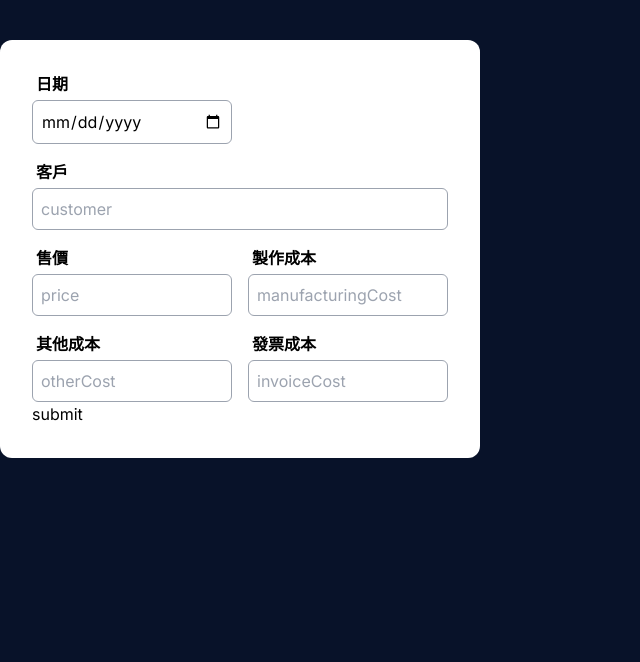
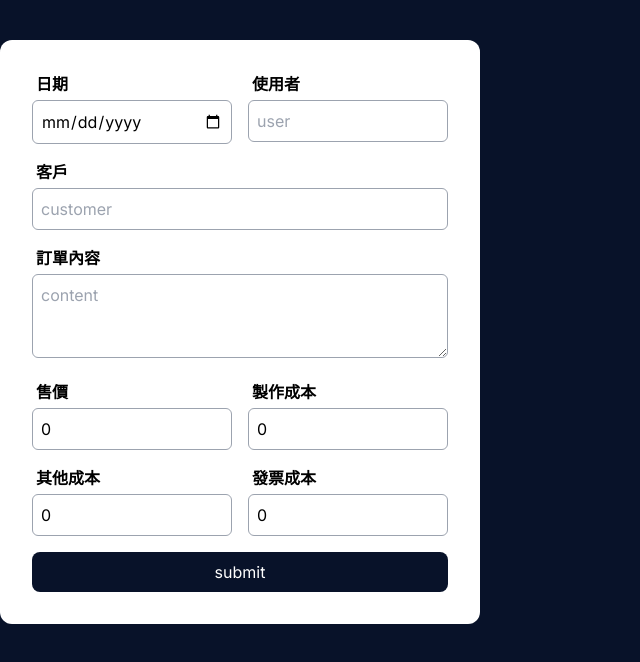
Before and after one commit to alnwangchi/semicolon-design, a Next.js app: page /react-hook-form in a window 1280 px wide. Shown: the top 662 px of the page, without its empty margins (0-640 px from the left). Built offline with nearby package versions, Linux system fonts and the light colour scheme.

Commit message:
feat: add toast and rest after submitting

```diff
--- a/package.json
+++ b/package.json
@@ -14,6 +14,7 @@
     "@types/react": "18.2.6",
     "@types/react-dom": "18.2.4",
     "autoprefixer": "10.4.14",
+    "dayjs": "^1.11.7",
     "eslint": "8.41.0",
     "eslint-config-next": "13.4.3",
     "googleapis": "^118.0.0",
@@ -22,6 +23,7 @@
     "react": "18.2.0",
     "react-dom": "18.2.0",
     "react-hook-form": "^7.43.9",
+    "react-hot-toast": "^2.4.1",
     "tailwindcss": "3.3.2",
     "typescript": "5.0.4"
   }
--- a/src/app/globals.css
+++ b/src/app/globals.css
@@ -11,6 +11,9 @@
   }
   input {
     @apply p-2 min-h-[36px] border border-gray-400 w-full rounded-md outline-none bg-transparent relative z-50;
+  }
+  textarea {
+    @apply p-2 min-h-[84px] border border-gray-400 w-full rounded-md outline-none bg-transparent relative z-50;
   }
   label {
     @apply pl-1 mb-1 inline-block
--- a/src/app/layout.tsx
+++ b/src/app/layout.tsx
@@ -1,8 +1,9 @@
 import { Inter } from 'next/font/google';
+
 import './globals.css';
+import { Toaster } from 'react-hot-toast';
 
 const inter = Inter({ subsets: ['latin'] });
-
 export const metadata = {
   title: 'Semicolon Record App',
 };
@@ -10,7 +11,12 @@ export const metadata = {
 export default function RootLayout({ children }: { children: React.ReactNode }) {
   return (
     <html lang='en'>
-      <body className={`${inter.className} bg-primary container mx-auto pt-10`}>{children}</body>
+      <body className={`${inter.className} bg-primary container mx-auto pt-10`}>
+        <div>
+          <Toaster />
+        </div>
+        {children}
+      </body>
     </html>
   );
 }
--- a/src/app/react-hook-form/page.tsx
+++ b/src/app/react-hook-form/page.tsx
@@ -1,17 +1,33 @@
 'use client';
+import { successNotify } from '@/utils/toast';
 import React from 'react';
 import { useForm } from 'react-hook-form';
+
+const defaultValues = {
+  date: '',
+  user: '',
+  customer: '',
+  content: '',
+  price: 0,
+  manufacturingCost: 0,
+  otherCost: 0,
+  invoiceCost: 0,
+};
 
 export default function App() {
   const {
     register,
     handleSubmit,
+    reset,
     formState: { errors },
-  } = useForm();
+  } = useForm({
+    defaultValues,
+  });
 
   const onSubmit = async (data: any) => {
     console.log(data);
 
+    try {
       const rawResponse = await fetch('/api/submit', {
         method: 'POST',
         headers: {
@@ -22,7 +38,12 @@ export default function App() {
       });
 
       const content = await rawResponse.json();
+      successNotify();
+      reset();
       console.log('🚀 ~ content:', content);
+    } catch (e) {
+      console.log('🚀 ~ e:', e);
+    }
   };
   // console.log(errors);
 
@@ -38,6 +59,21 @@ export default function App() {
           </div>
         </div>
 
+        <div className=''>
+          <label htmlFor='user' className='font-semibold'>
+            使用者
+          </label>
+          <div className='relative'>
+            <input
+              type='text'
+              id='user'
+              className='peer'
+              placeholder='user'
+              {...register('user')}
+            />
+            <span className='input-focus-bg peer-focus:w-full' />
+          </div>
+        </div>
         <div className='col-span-2'>
           <label htmlFor='customer' className='font-semibold'>
             客戶
@@ -51,6 +87,19 @@ export default function App() {
               {...register('customer', { required: true })}
             />
             <span className='input-focus-bg peer-focus:w-full' />
+          </div>
+        </div>
+
+        <div className='col-span-2'>
+          <label htmlFor='content' className='font-semibold'>
+            訂單內容
+          </label>
+          <div className='relative'>
+            <textarea
+              id='content'
+              placeholder='content'
+              {...register('content', { required: true })}
+            />
           </div>
         </div>
 
@@ -117,8 +166,11 @@ export default function App() {
             <span className='input-focus-bg peer-focus:w-full' />
           </div>
         </div>
+
+        <button className='col-span-2 text-white bg-primary px-3 py-2 rounded-lg' type='submit'>
+          submit
+        </button>
       </div>
-      <button type='submit'>submit</button>
     </form>
   );
 }
--- a/src/pages/api/submit.ts
+++ b/src/pages/api/submit.ts
@@ -6,7 +6,7 @@ export default async function handler(req: NextApiRequest, res: NextApiResponse)
 
   if (req.method !== 'POST') return res.status(405).json({ message: 'error method' });
   try {
-    const { date, customer, price, manufacturingCost, otherCost, invoiceCost } = req.body;
+    const { date, customer, content, price, manufacturingCost, otherCost, invoiceCost } = req.body;
 
     const auth = new google.auth.GoogleAuth({
       credentials: {
@@ -30,7 +30,7 @@ export default async function handler(req: NextApiRequest, res: NextApiResponse)
       range: 'Allen-list!A1:G1',
       valueInputOption: 'USER_ENTERED',
       requestBody: {
-        values: [[date, customer, 'TODO', price, manufacturingCost, otherCost, invoiceCost]],
+        values: [[date, customer, content, price, manufacturingCost, otherCost, invoiceCost]],
       },
     });
 
--- /dev/null
+++ b/src/utils/toast.ts
@@ -0,0 +1,3 @@
+import toast from 'react-hot-toast';
+
+export const successNotify = () => toast.success('上傳成功.');
```
Also changed, not shown: 2 other files (tests, documents, lock files or other folders). Lines whose indentation alone changed are shown as unchanged.
